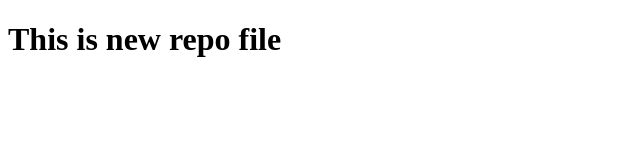
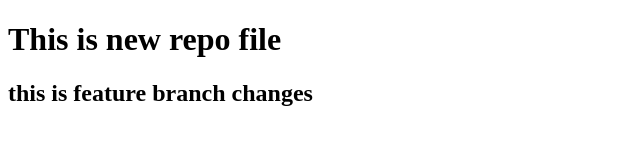
Before and after one commit to Kartheek-Lenka/practice-test, a plain HTML site: page index.html in a window 1280 px wide. Shown: the whole page, without its empty margins (0-640 px from the left). Drawn offline with Linux system fonts and the light colour scheme.

Commit message:
feature branch

```diff
--- a/index.html
+++ b/index.html
@@ -7,5 +7,6 @@
 </head>
 <body>
     <h1>This is new repo file</h1>
+    <h2>this is feature branch changes</h2>
 </body>
 </html>
```
